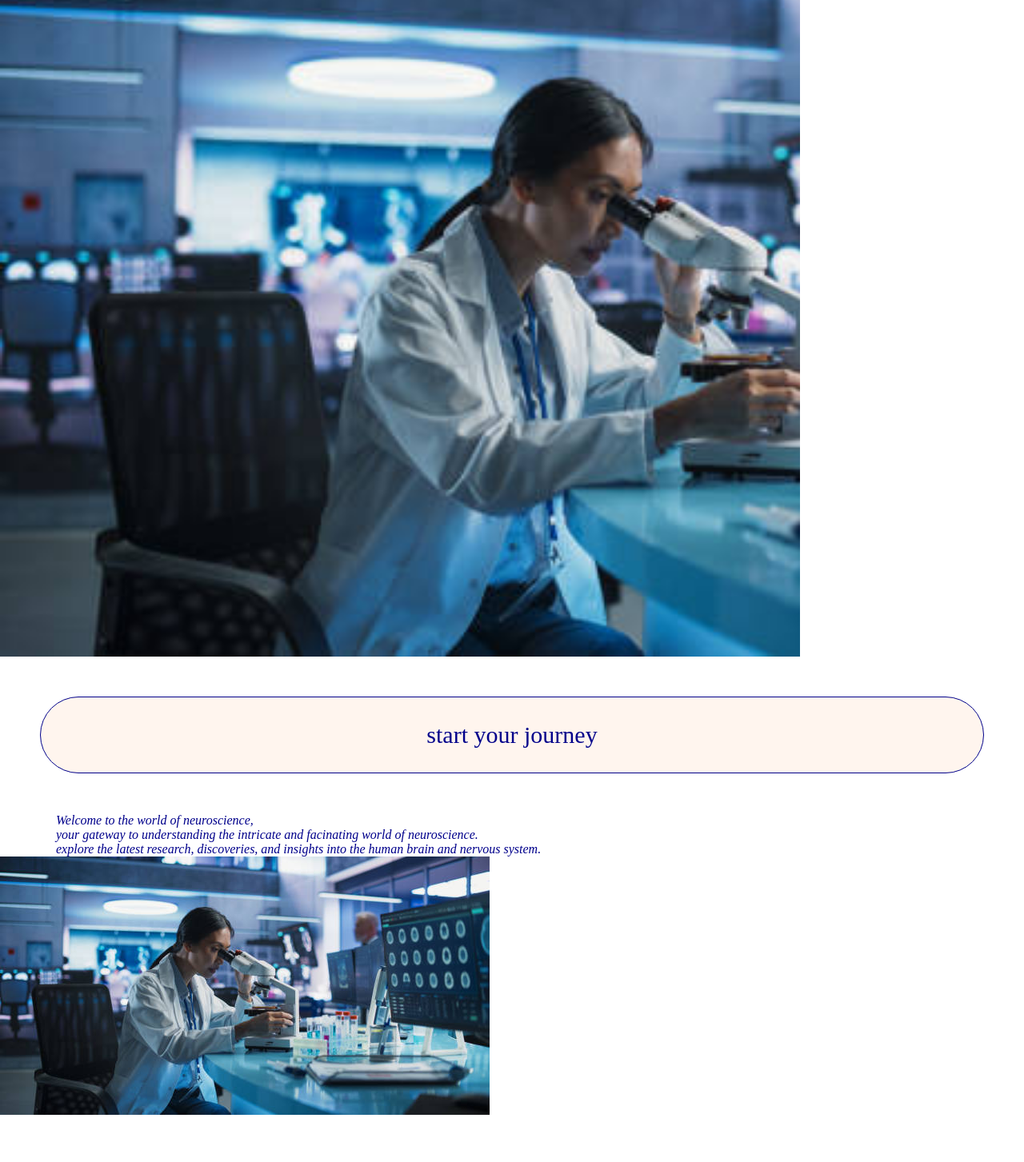
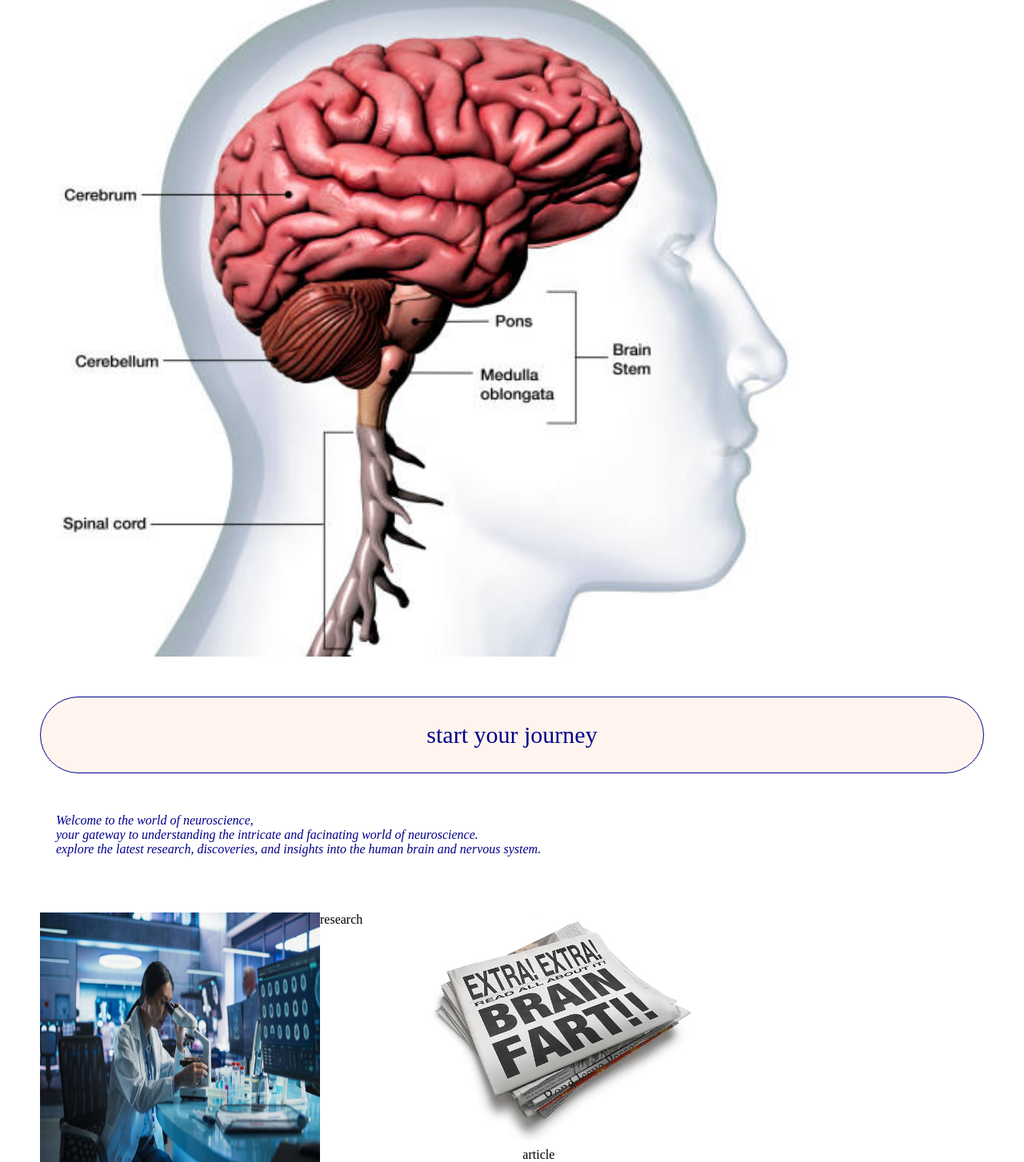
Before and after one commit to hanatu24434/Neuroanatomy, a plain HTML site: page index.html in a window 1280 px wide. Shown: the part 404-1857 px from the top of the page at 80% size. Before the commit the page ends 1802 px from the top, so only its background shows below. Drawn offline with Linux system fonts and the light colour scheme.

Commit message:
add and remove

```diff
--- a/index.html
+++ b/index.html
@@ -58,11 +58,7 @@
         }
     </script>
       <h1 class="hedi1">explore the fascinating <br>world of neuroscience</h1>
-        <section class="main1">
-               <aside class="side1">
-
-            </aside>
-            </section>
+      <section class="main1"></section>
             <section class="main2">
                 <span>start your journey</span>
             </section>
@@ -73,9 +69,20 @@
                 </p>
             </section>
             <section class="main4">
-                <div>
-                    <img src="./research.jpg" alt="research">
-                </div>
+                <div class="divi1">
+                <figure class="figure1">
+                    <img src="./research.jpg" alt="research" class="feature-content-img">
+                    <figcaption class="figi1">
+                        research
+                    </figcaption>
+                    </figure>
+                    <figure>
+                    <img src="./article.jpg" alt="article" class="feature-content-img">
+                    <figcaption class="figi1">
+                        article
+                    </figcaption>
+                    </figure>
+                    </div>
             </section>
     </body>
 </html>
--- a/style.css
+++ b/style.css
@@ -111,43 +111,9 @@
 a:link {
     text-decoration: none;
 }
-/* styling for the index page */
-/* styling for the heading */
-.parag1 {
-    text-transform: lowercase;
-    font-style: italic;
-    padding-left: 70px;
-    padding-right: 70px;
-    color: darkblue;
-}
-.hedi1{
-    text-transform: uppercase;
-    font-style: italic;
-    font-size: 50px;
-    color: darkblue;
-    text-align:center;
-    margin-top: 100px;
-}
-.main1{
-    background-image: url("./research.jpg");
-    background-size:cover;
-    background-attachment: scroll;
-    width: 1000px;
-    height: 900px;
-
-}
-.main2 {
-    background-color: seashell;
-    color: darkblue;
-    border: solid 1px darkblue;
-    padding: 30px;
-    font-size: 30px;
-    text-align: center;
-    border-radius: 200px;
-    margin: 50px;
-}
 
 
+/* styling for brain.html */
 /* to make the <p>1 have same styling */
 .para1 {
     margin-top: 20px;
@@ -157,13 +123,12 @@ a:link {
     color: black;
 }
 
-.para3 {
-    font-size: 50px;
-}
-
-/* to make the <p>3 have same styling */
-.para3 {
-    justify-content: flex-start;
+.parag1 {
+    text-transform: lowercase;
+    font-style: italic;
+    padding-left: 70px;
+    padding-right: 70px;
+    color: darkblue;
 }
 
 /* to style the title */
@@ -172,6 +137,15 @@ a:link {
     text-transform: uppercase;
     padding: 100px;
     text-decoration: underline;
+}
+
+.hedi1 {
+    text-transform: uppercase;
+    font-style: italic;
+    font-size: 50px;
+    color: darkblue;
+    text-align: center;
+    margin-top: 100px;
 }
 
 /* to style the subtopic */
@@ -188,17 +162,26 @@ a:link {
     margin-top: 20px;
 }
 
-/* styling for section1 */
-.sec1 {
-    background-color: rgba(0, 100, 100, 20);
+
+.fig {
+    text-align: center;
+    text-transform: capitalize;
 }
-
+.figi1 {
+    text-align: center;
+}
 
 .brain2 {
     display: flex;
     width: 400px;
     height: 400px;
     margin-top: 30px;
+}
+.feature-content-img{
+    width: 400px;
+    height: auto;
+    padding-left: 50px;
+
 }
 
 /* to make the div container to be flex  */
@@ -208,16 +191,28 @@ a:link {
     gap: 20px;
     justify-content: flex-start;
 }
-
-.fig {
-    text-align: center;
-    text-transform: capitalize;
+.divi1 {
+    display: flex;
+    flex-direction: row;
+    justify-content: flex-start;
+    gap: 20px;
 }
 
+.ul1 {
+    padding-left: 80px;
+    padding-right: 50px;
+}
 /* by conecting the sec2 and sec3 to put it in the same range */
-
+.figure1 {
+    display:flex;
+}
 .overall {
     background-color: rgba(0, 100, 50, 20)
+}
+
+/* styling for section1 */
+.sec1 {
+    background-color: rgba(0, 100, 100, 20);
 }
 
 /* styling for section 3 */
@@ -228,8 +223,6 @@ a:link {
 
 }
 
-
-
 /* styling for section4 */
 .sec4 {
     display: flex;
@@ -237,8 +230,25 @@ a:link {
     gap: 20px;
 }
 
+.main1 {
+    background-image: url("./brainB.jpg");
+    background-size: cover;
+    background-attachment: scroll;
+    width: 1000px;
+    height: 900px;
 
-.ul1 {
-    padding-left: 80px;
-    padding-right: 50px;
 }
+
+.main2 {
+    background-color: seashell;
+    color: darkblue;
+    border: solid 1px darkblue;
+    padding: 30px;
+    font-size: 30px;
+    text-align: center;
+    border-radius: 200px;
+    margin: 50px;
+}
+.main4 {
+    margin-top: 70px;
+}
```
